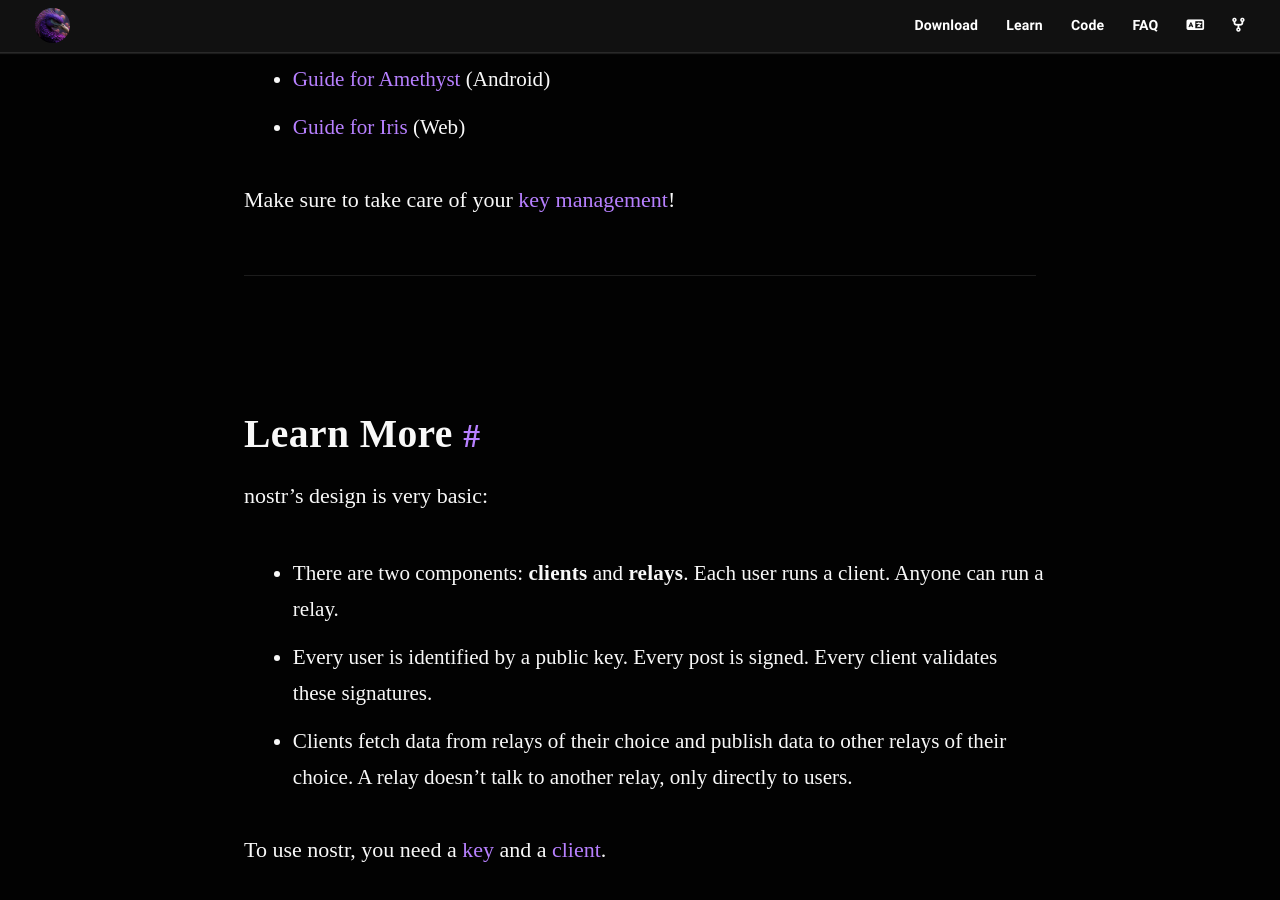
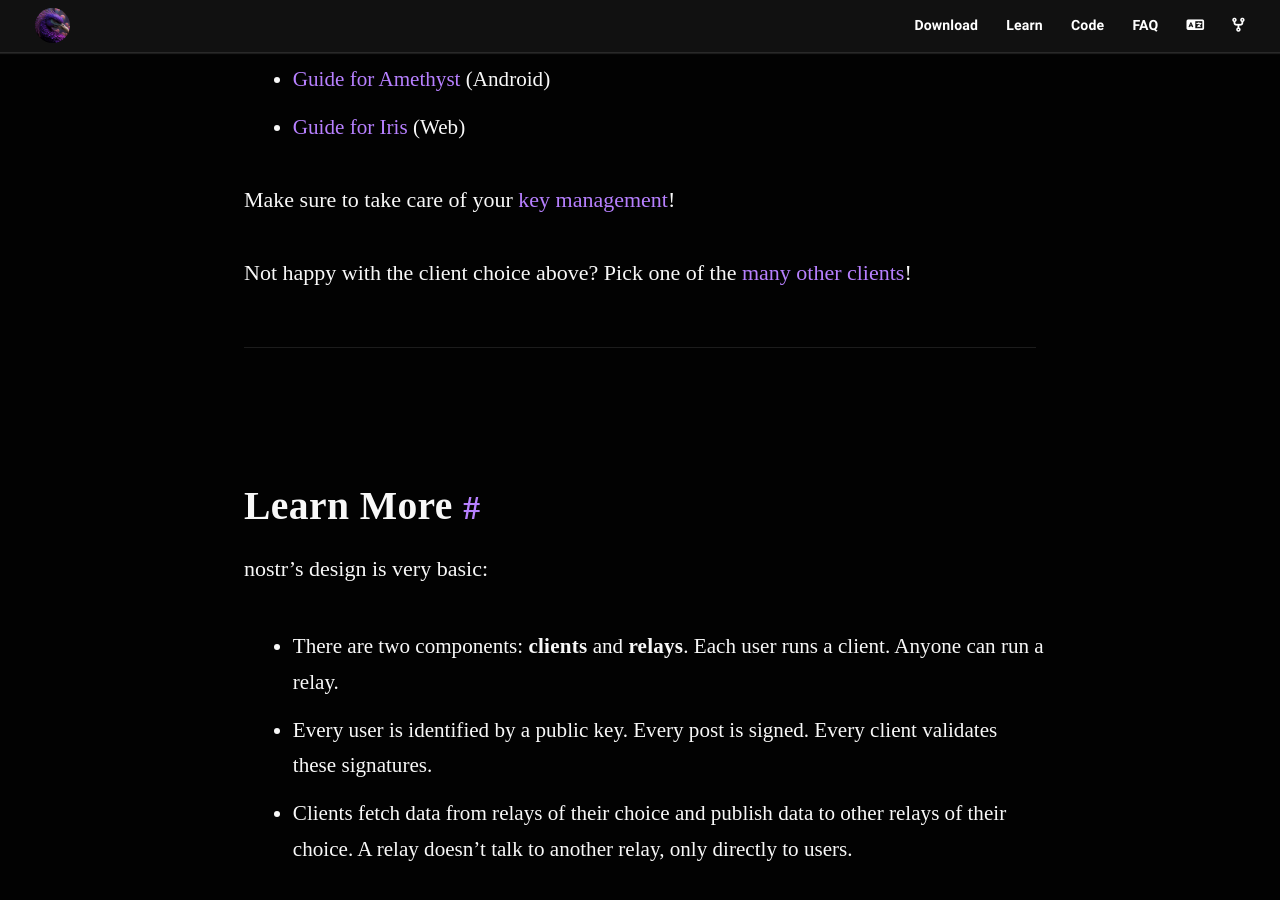
Before and after one commit to nostr-resources/nostr-resources.github.io, a Jekyll site: the page built from index.md, in a window 1280 px wide and 900 px high, scrolled down 2053 px. Built offline with Jekyll 4.4.1, drawn with Linux system fonts in a browser that asks for light colours; some web fonts are replaced.

Commit message:
Link to clients

```diff
--- a/index.md
+++ b/index.md
@@ -66,6 +66,8 @@ Need help? Check out these guides:
 - [Guide for Iris](https://nostr.how/guides/iris) (Web)
 
 Make sure to take care of your [key management](#keys)!
+
+Not happy with the client choice above? Pick one of the [many other clients](#clients)!
 
 ---
 
```
